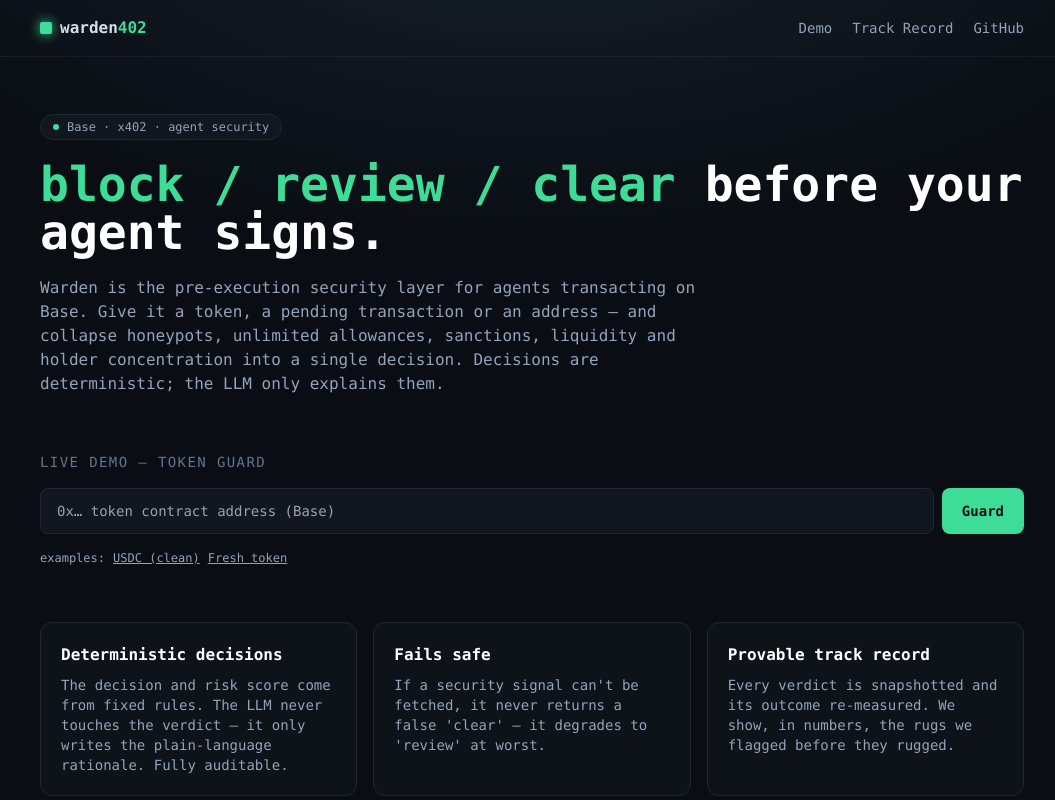
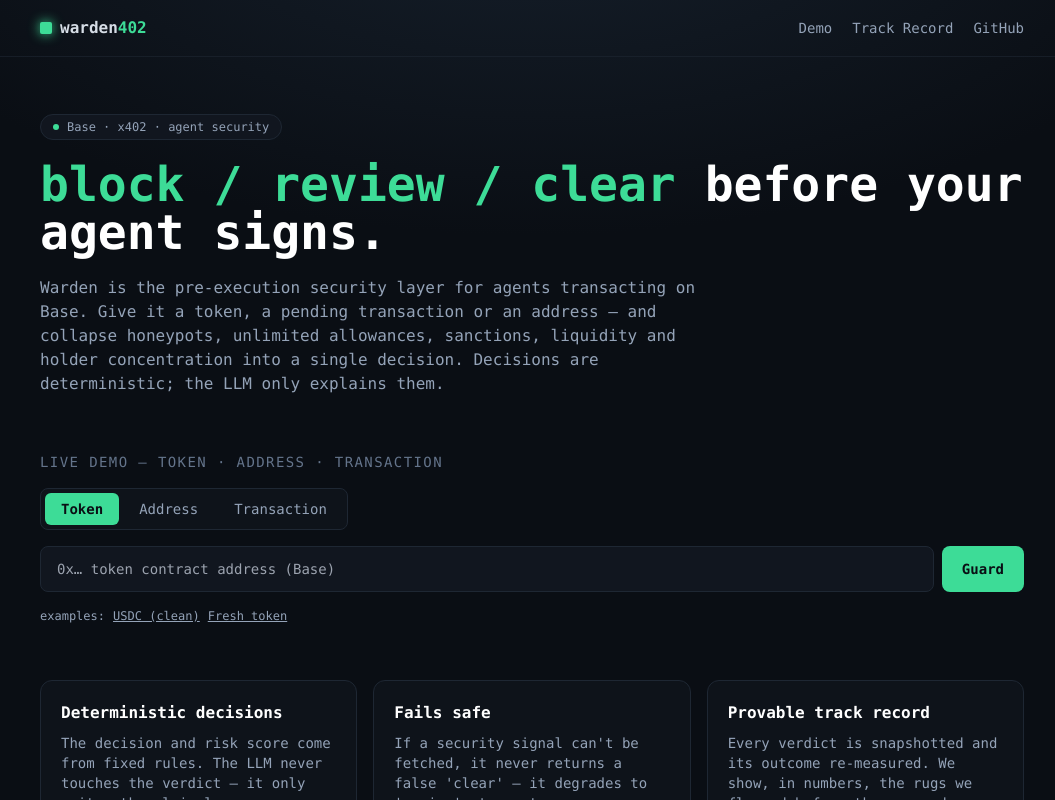
Before and after one commit to sukrutkrdg/warden402.xyz, a Next.js app in the folder web/: page / in a window 1280 px wide. Shown: the top 800 px of the page, without its empty margins (108-1163 px from the left). Built offline with nearby package versions, Linux system fonts and the light colour scheme.

Commit message:
demo: add Token / Address / Transaction tabs
- showcases Warden's standout feature: pre-sign approval detection
- Transaction tab prefilled with an unlimited approve() that flags as review
- address mode hits /api/guard?type=address

```diff
--- a/web/app/components/GuardDemo.tsx
+++ b/web/app/components/GuardDemo.tsx
@@ -4,26 +4,52 @@
 import { VerdictCard } from "./VerdictCard";
 import type { Verdict } from "../lib/types";
 
-const EXAMPLES = [
+type Mode = "token" | "address" | "tx";
+
+const TOKEN_EXAMPLES = [
   { label: "USDC (clean)", address: "0x833589fCD6eDb6E08f4c7C32D4f71b54bdA02913" },
   { label: "Fresh token", address: "0x5Fe12d3DC320ea08c8558b4469b0B264Fdd59bA3" },
 ];
 
+// A real unlimited-approval calldata: approve(spender, 2^256-1)
+const UNLIMITED_APPROVE =
+  "0x095ea7b30000000000000000000000001111111254eeb25477b68fb85ed929f73a960582ffffffffffffffffffffffffffffffffffffffffffffffffffffffffffffffff";
+
+const TABS: { id: Mode; label: string }[] = [
+  { id: "token", label: "Token" },
+  { id: "address", label: "Address" },
+  { id: "tx", label: "Transaction" },
+];
+
 export function GuardDemo() {
+  const [mode, setMode] = useState<Mode>("token");
   const [address, setAddress] = useState("");
+  const [from, setFrom] = useState("0x6aAFF8af0ae8017725312C388bA3745dfE91185B");
+  const [to, setTo] = useState("0x833589fCD6eDb6E08f4c7C32D4f71b54bdA02913");
+  const [calldata, setCalldata] = useState(UNLIMITED_APPROVE);
   const [loading, setLoading] = useState(false);
   const [verdict, setVerdict] = useState<Verdict | null>(null);
 
   async function run(addr?: string) {
+    setLoading(true);
+    setVerdict(null);
+    try {
+      let r: Response;
+      if (mode === "tx") {
+        r = await fetch("/api/guard", {
+          method: "POST",
+          headers: { "content-type": "application/json" },
+          body: JSON.stringify({ type: "tx", from, to, calldata }),
+        });
+      } else {
         const a = (addr ?? address).trim();
         if (!/^0x[a-fA-F0-9]{40}$/.test(a)) {
           setVerdict({ error: "Enter a valid EVM address (0x…40 hex)" } as Verdict);
+          setLoading(false);
           return;
         }
-    setLoading(true);
-    setVerdict(null);
-    try {
-      const r = await fetch(`/api/guard?type=token&address=${a}`);
+        r = await fetch(`/api/guard?type=${mode}&address=${a}`);
+      }
       setVerdict(await r.json());
     } catch (e) {
       setVerdict({ error: String(e) } as Verdict);
@@ -34,30 +60,59 @@
 
   return (
     <div className="space-y-4">
+      <div className="flex gap-1 rounded-lg border border-edge bg-panel/60 p-1 text-sm w-fit">
+        {TABS.map((t) => (
+          <button
+            key={t.id}
+            onClick={() => { setMode(t.id); setVerdict(null); }}
+            className={`rounded-md px-4 py-1.5 transition ${mode === t.id ? "bg-warden text-ink font-semibold" : "text-slate-400 hover:text-white"}`}
+          >
+            {t.label}
+          </button>
+        ))}
+      </div>
+
+      {mode !== "tx" ? (
+        <>
           <div className="flex gap-2">
             <input
               value={address}
               onChange={(e) => setAddress(e.target.value)}
               onKeyDown={(e) => e.key === "Enter" && run()}
-          placeholder="0x… token contract address (Base)"
+              placeholder={mode === "token" ? "0x… token contract address (Base)" : "0x… counterparty address (Base)"}
               className="flex-1 rounded-lg border border-edge bg-panel px-4 py-3 text-sm outline-none focus:border-warden"
             />
-        <button
-          onClick={() => run()}
-          disabled={loading}
-          className="rounded-lg bg-warden px-5 py-3 text-sm font-semibold text-ink transition hover:brightness-110 disabled:opacity-50"
-        >
+            <button onClick={() => run()} disabled={loading} className="rounded-lg bg-warden px-5 py-3 text-sm font-semibold text-ink transition hover:brightness-110 disabled:opacity-50">
               {loading ? "checking…" : "Guard"}
             </button>
           </div>
+          {mode === "token" && (
             <div className="flex gap-2 text-xs text-slate-400">
               <span>examples:</span>
-        {EXAMPLES.map((e) => (
+              {TOKEN_EXAMPLES.map((e) => (
                 <button key={e.address} onClick={() => { setAddress(e.address); run(e.address); }} className="underline hover:text-white">
                   {e.label}
                 </button>
               ))}
             </div>
+          )}
+        </>
+      ) : (
+        <div className="space-y-2">
+          <div className="grid gap-2 sm:grid-cols-2">
+            <input value={from} onChange={(e) => setFrom(e.target.value)} placeholder="from 0x…" className="rounded-lg border border-edge bg-panel px-4 py-2.5 text-xs outline-none focus:border-warden" />
+            <input value={to} onChange={(e) => setTo(e.target.value)} placeholder="to 0x… (token/contract)" className="rounded-lg border border-edge bg-panel px-4 py-2.5 text-xs outline-none focus:border-warden" />
+          </div>
+          <textarea value={calldata} onChange={(e) => setCalldata(e.target.value)} placeholder="calldata 0x…" rows={3} className="w-full rounded-lg border border-edge bg-panel px-4 py-2.5 font-mono text-xs outline-none focus:border-warden" />
+          <div className="flex items-center justify-between">
+            <span className="text-xs text-slate-500">prefilled: an unlimited <span className="text-review">approve()</span> — Warden flags it before you sign</span>
+            <button onClick={() => run()} disabled={loading} className="rounded-lg bg-warden px-5 py-2.5 text-sm font-semibold text-ink transition hover:brightness-110 disabled:opacity-50">
+              {loading ? "checking…" : "Guard tx"}
+            </button>
+          </div>
+        </div>
+      )}
+
       {verdict && <VerdictCard v={verdict} />}
     </div>
   );
--- a/web/app/page.tsx
+++ b/web/app/page.tsx
@@ -19,7 +19,7 @@
       </section>
 
       <section className="space-y-4">
-        <h2 className="text-sm uppercase tracking-widest text-slate-500">Live demo — token guard</h2>
+        <h2 className="text-sm uppercase tracking-widest text-slate-500">Live demo — token · address · transaction</h2>
         <GuardDemo />
       </section>
 
```
Also changed, not shown: 1 other file (tests, documents, lock files or other folders). Lines whose indentation alone changed are shown as unchanged.
